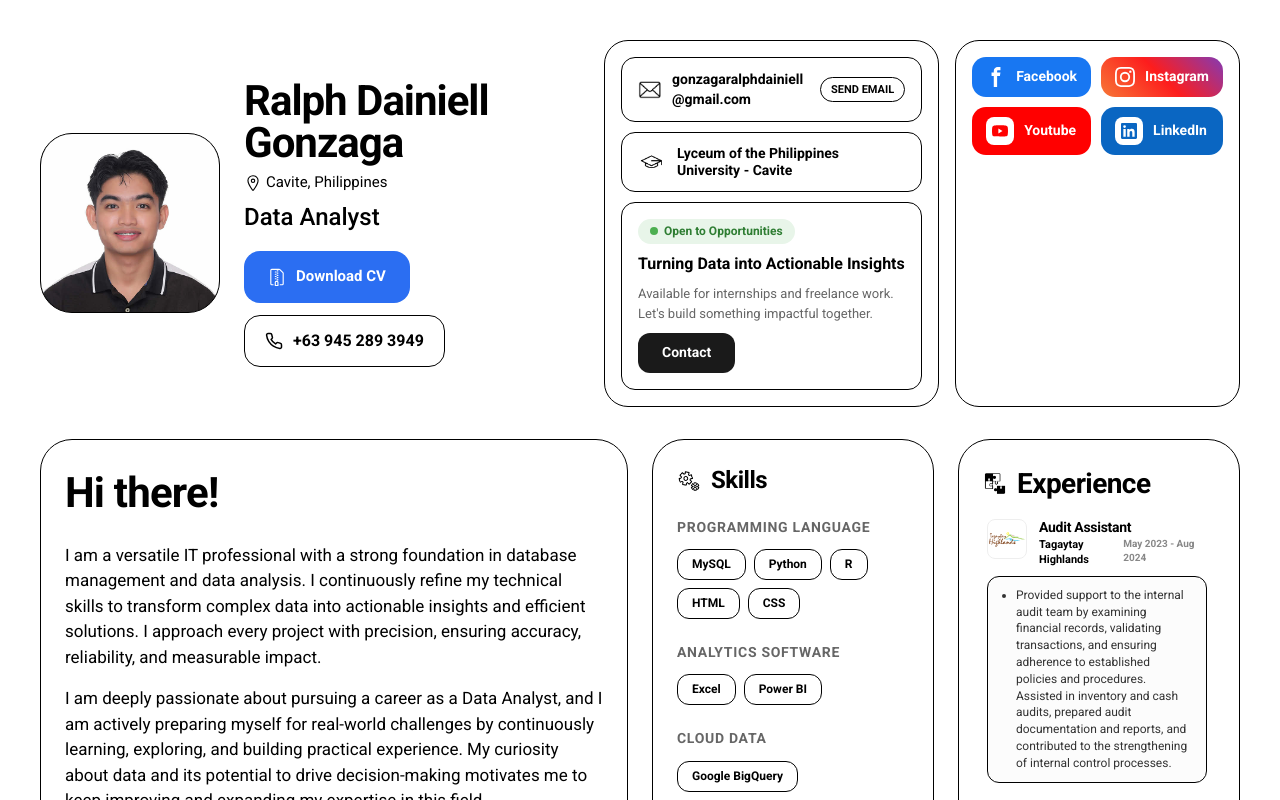
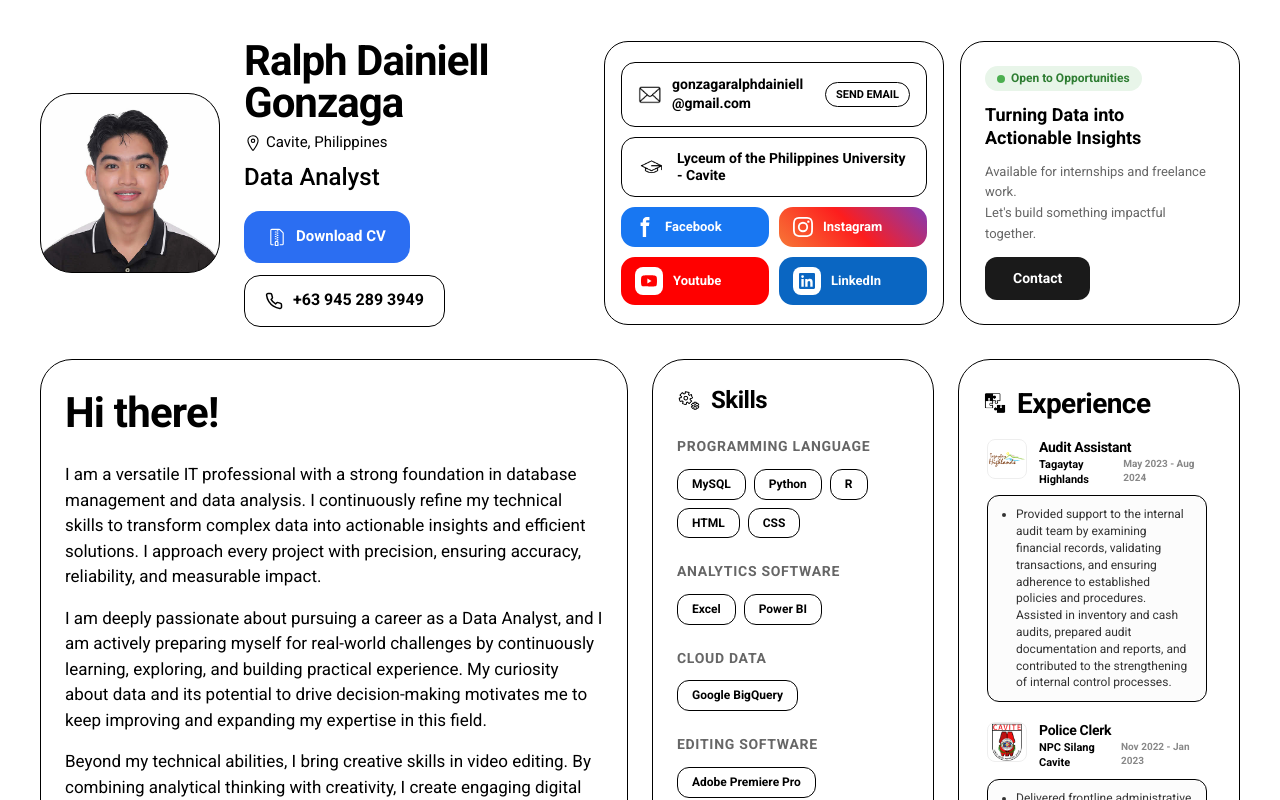
Before and after one commit to Valiantic/Ralph-Dainiell, a Next.js app: page / in a window 1280 px wide. Shown: the top 800 px of the page. Built offline with nearby package versions, Linux system fonts and the light colour scheme.

Commit message:
bigmistake

```diff
--- a/app/components/ProfileHero.tsx
+++ b/app/components/ProfileHero.tsx
@@ -101,8 +101,9 @@ export const ProfileHero = ({ data }: ProfileHeroProps) => {
                 </div>
             </div>
 
-            <div className="hero-cards-wrapper" style={{ display: 'flex', gap: '16px', flex: '1 1 600px', flexWrap: 'wrap' }}>
-                {/* 3. Contact Badges Card */}
+            <div className="hero-cards-wrapper" style={{ display: 'flex', gap: '16px', flex: '1 1 600px', flexWrap: 'wrap', alignItems: 'stretch' }}>
+
+                {/* 3. Contact + Socials Card */}
                 <div className="card contact-card" style={{
                     padding: '16px',
                     display: 'flex',
@@ -111,7 +112,8 @@ export const ProfileHero = ({ data }: ProfileHeroProps) => {
                     flex: '1 1 300px',
                     borderRadius: '24px',
                     border: '1.5px solid #000',
-                    justifyContent: 'center'
+                    justifyContent: 'center',
+                    boxSizing: 'border-box'
                 }}>
                     {/* Email */}
                     <div style={{
@@ -165,17 +167,76 @@ export const ProfileHero = ({ data }: ProfileHeroProps) => {
                         <span style={{ fontSize: '14px', fontWeight: 600, lineHeight: 1.2 }}>{data.contact.university}</span>
                     </div>
 
-                    {/* Open to Opportunities Card */}
+                    {/* Social Media 2x2 Grid */}
                     <div style={{
-                        width: '100%',
-                        border: '1.5px solid #000',
-                        borderRadius: '14px',
-                        padding: '16px',
+                        display: 'grid',
+                        gridTemplateColumns: 'repeat(2, 1fr)',
+                        gap: '10px',
+                        width: '100%'
+                    }}>
+                        <Link href={data.socials.facebook || '#'} target="_blank" className="social-btn" style={{
+                            display: 'flex', alignItems: 'center', gap: '10px',
+                            padding: '10px 14px', border: 'none',
+                            borderRadius: '14px', textDecoration: 'none',
+                            background: '#1877F2', transition: 'all 0.3s ease'
+                        }}>
+                            <svg width="20" height="20" viewBox="0 0 10 18" fill="white" xmlns="http://www.w3.org/2000/svg" style={{ flexShrink: 0 }}>
+                                <path d="M6.5 3H9V0H6.5C4.57 0 3 1.57 3 3.5V5H1V8H3V18H6V8H8.5L9 5H6V3.5C6 3.22 6.22 3 6.5 3Z"/>
+                            </svg>
+                            <span style={{ fontSize: '13px', fontWeight: 700, color: '#fff', flex: 1 }}>Facebook</span>
+                        </Link>
+
+                        <Link href={data.socials.instagram || '#'} target="_blank" className="social-btn" style={{
+                            display: 'flex', alignItems: 'center', gap: '10px',
+                            padding: '10px 14px', border: 'none',
+                            borderRadius: '14px', textDecoration: 'none',
+                            background: 'linear-gradient(45deg, #F77737, #FD1D1D, #833AB4)',
+                            transition: 'all 0.3s ease'
+                        }}>
+                            <svg width="20" height="20" viewBox="0 0 24 24" fill="white" xmlns="http://www.w3.org/2000/svg" style={{ flexShrink: 0 }}>
+                                <path d="M12 2.163c3.204 0 3.584.012 4.85.07 3.252.148 4.771 1.691 4.919 4.919.058 1.265.069 1.645.069 4.849 0 3.205-.012 3.584-.069 4.849-.149 3.225-1.664 4.771-4.919 4.919-1.266.058-1.644.07-4.85.07-3.204 0-3.584-.012-4.849-.07-3.26-.149-4.771-1.699-4.919-4.92-.058-1.265-.07-1.644-.07-4.849 0-3.204.013-3.583.07-4.849.149-3.227 1.664-4.771 4.919-4.919 1.266-.057 1.645-.069 4.849-.069zM12 0C8.741 0 8.333.014 7.053.072 2.695.272.273 2.69.073 7.052.014 8.333 0 8.741 0 12c0 3.259.014 3.668.072 4.948.2 4.358 2.618 6.78 6.98 6.98C8.333 23.986 8.741 24 12 24c3.259 0 3.668-.014 4.948-.072 4.354-.2 6.782-2.618 6.979-6.98.059-1.28.073-1.689.073-4.948 0-3.259-.014-3.667-.072-4.947-.196-4.354-2.617-6.78-6.979-6.98C15.668.014 15.259 0 12 0zm0 5.838a6.162 6.162 0 1 0 0 12.324 6.162 6.162 0 0 0 0-12.324zM12 16a4 4 0 1 1 0-8 4 4 0 0 1 0 8zm6.406-11.845a1.44 1.44 0 1 0 0 2.881 1.44 1.44 0 0 0 0-2.881z"/>
+                            </svg>
+                            <span style={{ fontSize: '13px', fontWeight: 700, color: '#fff', flex: 1 }}>Instagram</span>
+                        </Link>
+
+                        <Link href={data.socials.youtube || '#'} target="_blank" className="social-btn" style={{
+                            display: 'flex', alignItems: 'center', gap: '10px',
+                            padding: '10px 14px', border: 'none',
+                            borderRadius: '14px', textDecoration: 'none',
+                            background: '#FF0000', transition: 'all 0.3s ease'
+                        }}>
+                            <div style={{ width: '28px', height: '28px', background: '#fff', borderRadius: '8px', display: 'flex', alignItems: 'center', justifyContent: 'center', flexShrink: 0 }}>
+                                <svg width="16" height="16" viewBox="0 0 24 24" fill="#FF0000"><path d="M23.498 6.186a3.016 3.016 0 0 0-2.122-2.136C19.505 3.545 12 3.545 12 3.545s-7.505 0-9.377.505A3.017 3.017 0 0 0 .502 6.186C0 8.07 0 12 0 12s0 3.93.502 5.814a3.016 3.016 0 0 0 2.122 2.136c1.871.505 9.376.505 9.376.505s7.505 0 9.377-.505a3.015 3.015 0 0 0 2.122-2.136C24 15.93 24 12 24 12s0-3.93-.502-5.814zM9.545 15.568V8.432L15.818 12l-6.273 3.568z"/></svg>
+                            </div>
+                            <span style={{ fontSize: '13px', fontWeight: 700, color: '#fff', flex: 1 }}>Youtube</span>
+                        </Link>
+
+                        <Link href={data.socials.linkedin || '#'} target="_blank" className="social-btn" style={{
+                            display: 'flex', alignItems: 'center', gap: '10px',
+                            padding: '10px 14px', border: 'none',
+                            borderRadius: '14px', textDecoration: 'none',
+                            background: '#0A66C2', transition: 'all 0.3s ease'
+                        }}>
+                            <div style={{ width: '28px', height: '28px', background: '#fff', borderRadius: '8px', display: 'flex', alignItems: 'center', justifyContent: 'center', flexShrink: 0 }}>
+                                <svg width="16" height="16" viewBox="0 0 24 24" fill="#0A66C2"><path d="M20.447 20.452h-3.554v-5.569c0-1.328-.027-3.037-1.852-3.037-1.853 0-2.136 1.445-2.136 2.939v5.667H9.351V9h3.414v1.561h.046c.477-.9 1.637-1.85 3.37-1.85 3.601 0 4.267 2.37 4.267 5.455v6.286zM5.337 7.433a2.062 2.062 0 0 1-2.063-2.065 2.064 2.064 0 1 1 2.063 2.065zm1.782 13.019H3.555V9h3.564v11.452zM22.225 0H1.771C.792 0 0 .774 0 1.729v20.542C0 23.227.792 24 1.771 24h20.451C23.2 24 24 23.227 24 22.271V1.729C24 .774 23.2 0 22.222 0h.003z"/></svg>
+                            </div>
+                            <span style={{ fontSize: '13px', fontWeight: 700, color: '#fff', flex: 1 }}>LinkedIn</span>
+                        </Link>
+                    </div>
+                </div>
+
+                {/* 4. Open to Opportunities Card */}
+                <div className="card opportunities-card" style={{
+                    padding: '24px',
                     display: 'flex',
                     flexDirection: 'column',
-                        gap: '10px',
-                        boxSizing: 'border-box',
-                        background: '#fff'
+                    gap: '12px',
+                    flex: '1 1 240px',
+                    borderRadius: '24px',
+                    border: '1.5px solid #000',
+                    background: '#fff',
+                    justifyContent: 'center',
+                    boxSizing: 'border-box'
                 }}>
                     {/* Green badge */}
                     <div style={{
@@ -198,12 +259,12 @@ export const ProfileHero = ({ data }: ProfileHeroProps) => {
                     </div>
 
                     {/* Title */}
-                        <p style={{ fontSize: '16px', fontWeight: 800, color: '#000', margin: 0, lineHeight: 1.3 }}>
+                    <p style={{ fontSize: '18px', fontWeight: 800, color: '#000', margin: 0, lineHeight: 1.3 }}>
                         Turning Data into Actionable Insights
                     </p>
 
                     {/* Subtitle */}
-                        <p style={{ fontSize: '13px', color: '#666', margin: 0, lineHeight: 1.5 }}>
+                    <p style={{ fontSize: '13px', color: '#666', margin: 0, lineHeight: 1.6 }}>
                         Available for internships and freelance work.<br />
                         Let&apos;s build something impactful together.
                     </p>
@@ -221,7 +282,7 @@ export const ProfileHero = ({ data }: ProfileHeroProps) => {
                             color: '#fff',
                             fontWeight: 700,
                             fontSize: '14px',
-                                padding: '10px 24px',
+                            padding: '12px 28px',
                             borderRadius: '12px',
                             textDecoration: 'none',
                             width: 'fit-content',
@@ -229,73 +290,6 @@ export const ProfileHero = ({ data }: ProfileHeroProps) => {
                         }}
                     >
                         Contact
-                        </Link>
-                    </div>
-                </div>
-
-                {/* 4. Socials Group Card */}
-                <div className="card socials-card" style={{
-                    padding: '16px',
-                    display: 'grid',
-                    gridTemplateColumns: 'repeat(2, 1fr)',
-                    gap: '10px',
-                    flex: '1 1 240px',
-                    borderRadius: '24px',
-                    border: '1.5px solid #000',
-                    background: '#fff',
-                    alignContent: 'start'
-                }}>
-                    {/* Facebook */}
-                    <Link href={data.socials.facebook || '#'} target="_blank" className="social-btn facebook-btn" style={{
-                        display: 'flex', alignItems: 'center', gap: '10px',
-                        padding: '10px 14px', border: 'none',
-                        borderRadius: '14px', textDecoration: 'none',
-                        background: '#1877F2', transition: 'all 0.3s ease'
-                    }}>
-                        <svg width="20" height="20" viewBox="0 0 10 18" fill="white" xmlns="http://www.w3.org/2000/svg" style={{ flexShrink: 0 }}>
-                            <path d="M6.5 3H9V0H6.5C4.57 0 3 1.57 3 3.5V5H1V8H3V18H6V8H8.5L9 5H6V3.5C6 3.22 6.22 3 6.5 3Z"/>
-                        </svg>
-                        <span style={{ fontSize: '14px', fontWeight: 700, color: '#fff', flex: 1 }}>Facebook</span>
-                    </Link>
-
-                    {/* Instagram */}
-                    <Link href={data.socials.instagram || '#'} target="_blank" className="social-btn instagram-btn" style={{
-                        display: 'flex', alignItems: 'center', gap: '10px',
-                        padding: '10px 14px', border: 'none',
-                        borderRadius: '14px', textDecoration: 'none',
-                        background: 'linear-gradient(45deg, #F77737, #FD1D1D, #833AB4)',
-                        transition: 'all 0.3s ease'
-                    }}>
-                        <svg width="20" height="20" viewBox="0 0 24 24" fill="white" xmlns="http://www.w3.org/2000/svg" style={{ flexShrink: 0 }}>
-                            <path d="M12 2.163c3.204 0 3.584.012 4.85.07 3.252.148 4.771 1.691 4.919 4.919.058 1.265.069 1.645.069 4.849 0 3.205-.012 3.584-.069 4.849-.149 3.225-1.664 4.771-4.919 4.919-1.266.058-1.644.07-4.85.07-3.204 0-3.584-.012-4.849-.07-3.26-.149-4.771-1.699-4.919-4.92-.058-1.265-.07-1.644-.07-4.849 0-3.204.013-3.583.07-4.849.149-3.227 1.664-4.771 4.919-4.919 1.266-.057 1.645-.069 4.849-.069zM12 0C8.741 0 8.333.014 7.053.072 2.695.272.273 2.69.073 7.052.014 8.333 0 8.741 0 12c0 3.259.014 3.668.072 4.948.2 4.358 2.618 6.78 6.98 6.98C8.333 23.986 8.741 24 12 24c3.259 0 3.668-.014 4.948-.072 4.354-.2 6.782-2.618 6.979-6.98.059-1.28.073-1.689.073-4.948 0-3.259-.014-3.667-.072-4.947-.196-4.354-2.617-6.78-6.979-6.98C15.668.014 15.259 0 12 0zm0 5.838a6.162 6.162 0 1 0 0 12.324 6.162 6.162 0 0 0 0-12.324zM12 16a4 4 0 1 1 0-8 4 4 0 0 1 0 8zm6.406-11.845a1.44 1.44 0 1 0 0 2.881 1.44 1.44 0 0 0 0-2.881z"/>
-                        </svg>
-                        <span style={{ fontSize: '14px', fontWeight: 700, color: '#fff', flex: 1 }}>Instagram</span>
-                    </Link>
-
-                    {/* YouTube */}
-                    <Link href={data.socials.youtube || '#'} target="_blank" className="social-btn youtube-btn" style={{
-                        display: 'flex', alignItems: 'center', gap: '10px',
-                        padding: '10px 14px', border: 'none',
-                        borderRadius: '14px', textDecoration: 'none',
-                        background: '#FF0000', transition: 'all 0.3s ease'
-                    }}>
-                        <div style={{ width: '28px', height: '28px', background: '#fff', borderRadius: '8px', display: 'flex', alignItems: 'center', justifyContent: 'center', flexShrink: 0 }}>
-                            <svg width="16" height="16" viewBox="0 0 24 24" fill="#FF0000"><path d="M23.498 6.186a3.016 3.016 0 0 0-2.122-2.136C19.505 3.545 12 3.545 12 3.545s-7.505 0-9.377.505A3.017 3.017 0 0 0 .502 6.186C0 8.07 0 12 0 12s0 3.93.502 5.814a3.016 3.016 0 0 0 2.122 2.136c1.871.505 9.376.505 9.376.505s7.505 0 9.377-.505a3.015 3.015 0 0 0 2.122-2.136C24 15.93 24 12 24 12s0-3.93-.502-5.814zM9.545 15.568V8.432L15.818 12l-6.273 3.568z"/></svg>
-                        </div>
-                        <span style={{ fontSize: '14px', fontWeight: 700, color: '#fff', flex: 1 }}>Youtube</span>
-                    </Link>
-
-                    {/* LinkedIn */}
-                    <Link href={data.socials.linkedin || '#'} target="_blank" className="social-btn linkedin-btn" style={{
-                        display: 'flex', alignItems: 'center', gap: '10px',
-                        padding: '10px 14px', border: 'none',
-                        borderRadius: '14px', textDecoration: 'none',
-                        background: '#0A66C2', transition: 'all 0.3s ease'
-                    }}>
-                        <div style={{ width: '28px', height: '28px', background: '#fff', borderRadius: '8px', display: 'flex', alignItems: 'center', justifyContent: 'center', flexShrink: 0 }}>
-                            <svg width="16" height="16" viewBox="0 0 24 24" fill="#0A66C2"><path d="M20.447 20.452h-3.554v-5.569c0-1.328-.027-3.037-1.852-3.037-1.853 0-2.136 1.445-2.136 2.939v5.667H9.351V9h3.414v1.561h.046c.477-.9 1.637-1.85 3.37-1.85 3.601 0 4.267 2.37 4.267 5.455v6.286zM5.337 7.433a2.062 2.062 0 0 1-2.063-2.065 2.064 2.064 0 1 1 2.063 2.065zm1.782 13.019H3.555V9h3.564v11.452zM22.225 0H1.771C.792 0 0 .774 0 1.729v20.542C0 23.227.792 24 1.771 24h20.451C23.2 24 24 23.227 24 22.271V1.729C24 .774 23.2 0 22.222 0h.003z"/></svg>
-                        </div>
-                        <span style={{ fontSize: '14px', fontWeight: 700, color: '#fff', flex: 1 }}>LinkedIn</span>
                     </Link>
                 </div>
             </div>
@@ -355,15 +349,11 @@ export const ProfileHero = ({ data }: ProfileHeroProps) => {
                         flex-direction: column !important;
                         gap: 12px !important;
                     }
-                    .contact-card, .socials-card {
+                    .contact-card, .opportunities-card {
                         width: 100% !important;
                         flex: none !important;
                         height: auto !important;
-                        padding: 12px !important;
-                    }
-                    .socials-card {
-                        grid-template-columns: repeat(2, 1fr) !important;
-                        gap: 8px !important;
+                        padding: 16px !important;
                     }
                 }
             `}</style>
```
Lines whose indentation alone changed are shown as unchanged.
